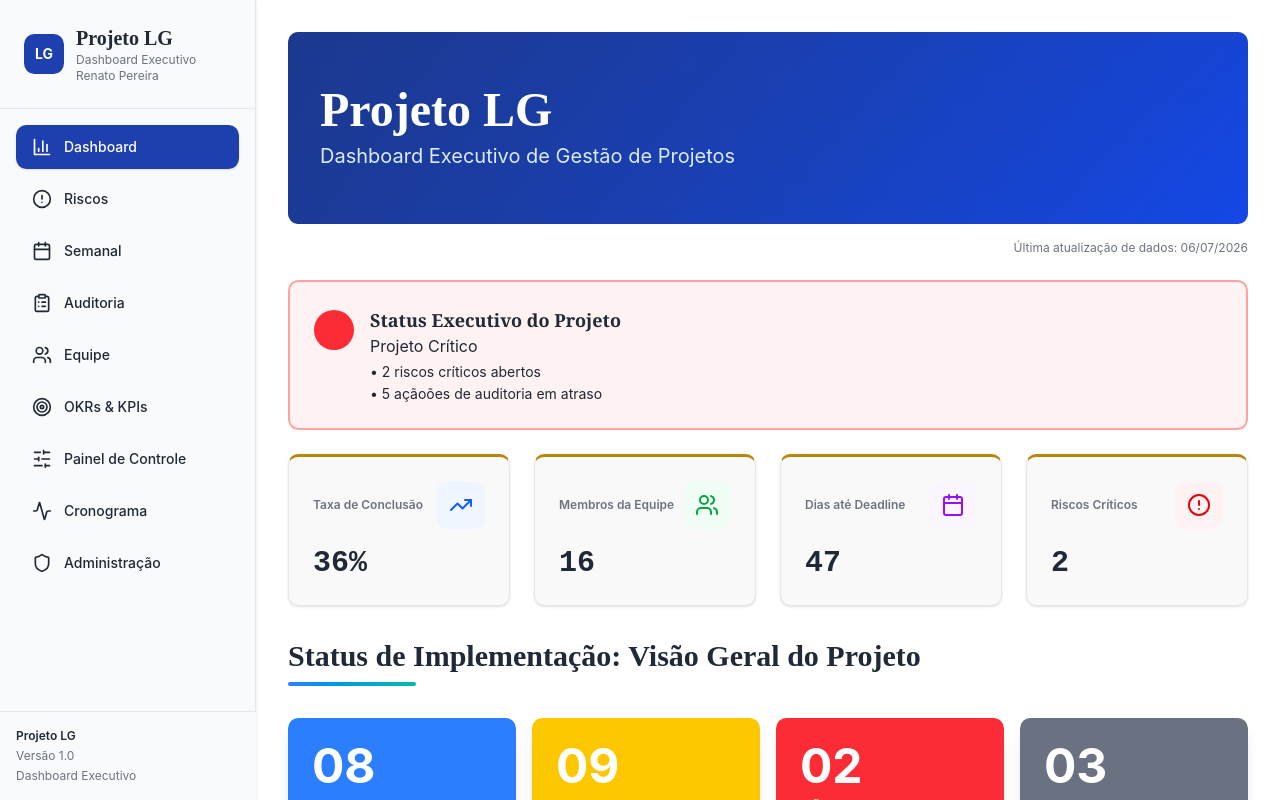
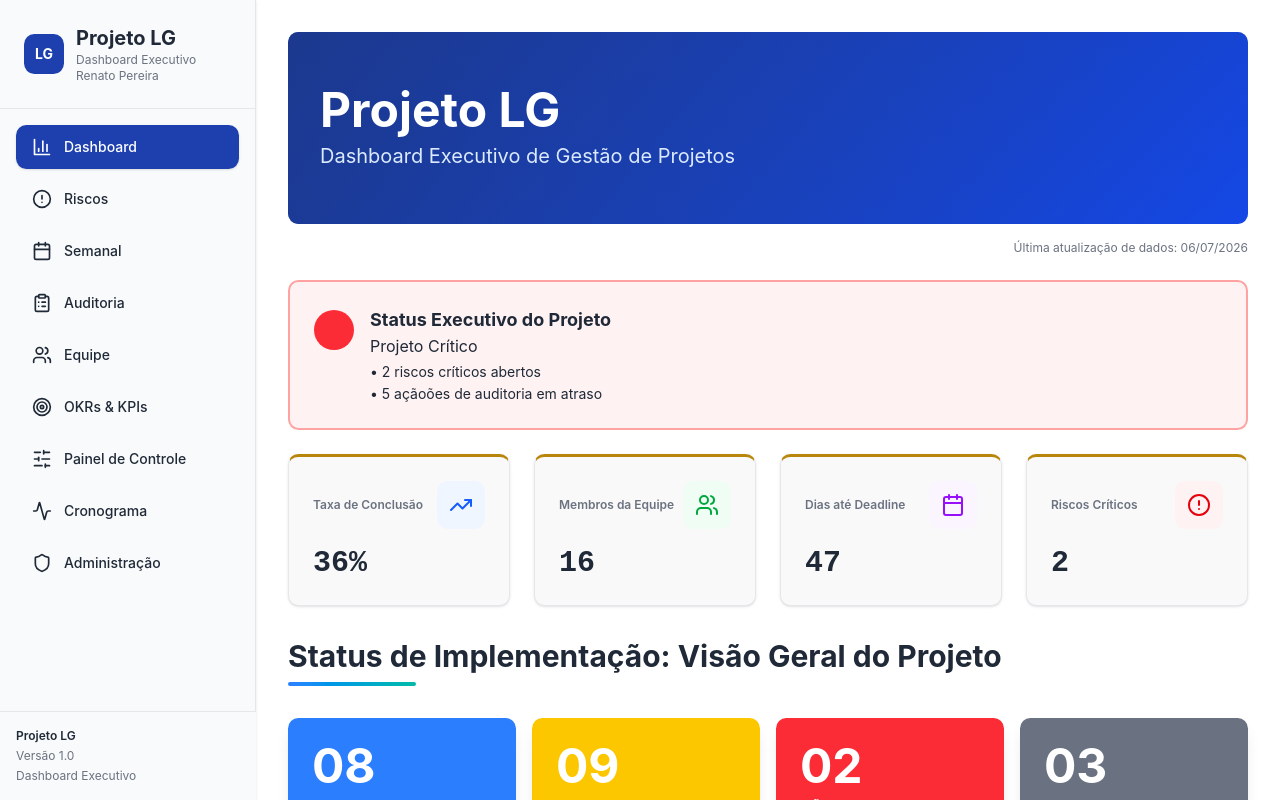
Before and after one commit to recesp-lab/lg-executive-command-center, a React (Vite) app in the folder newproject/: page / in a window 1280 px wide. Built offline with nearby package versions, Linux system fonts and the light colour scheme.

Commit message:
Standardize font family across headings
Standardize typography by setting a single font family for all headings and specific elements.

```diff
--- a/newproject/src/index.css
+++ b/newproject/src/index.css
@@ -253,3 +253,14 @@
     }
   }
 }
+/* ============================================================
+   Padronização tipográfica: uma única família de fonte no app
+   inteiro, igual à usada no menu lateral (Dashboard, Riscos,
+   Auditoria, etc.). Os tamanhos de título continuam diferentes
+   por seção - só a fonte passa a ser sempre a mesma, em vez de
+   misturar Playfair Display com a fonte padrão.
+   ============================================================ */
+h1, h2, h3, h4, h5, h6,
+[style*="Playfair"] {
+  font-family: 'Inter', ui-sans-serif, system-ui, -apple-system, sans-serif !important;
+}
```
